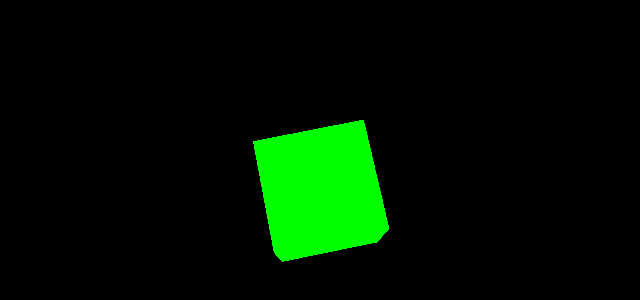
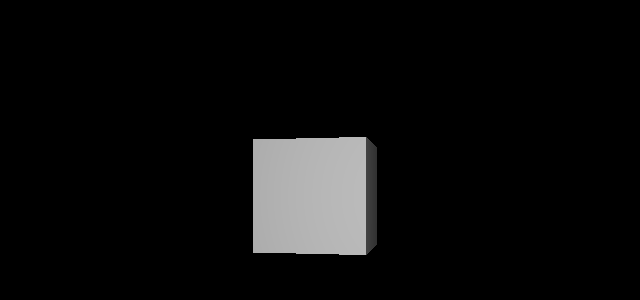
Before and after one commit to aberrator9/kebab-zone, a website built with Vite: page index.html in a window 1280 px wide. Shown: the part 204-504 px from the top of the page, without its empty margins (320-960 px from the left). Built offline with nearby package versions, Linux system fonts and the light colour scheme.

Commit message:
Add spotlight.

```diff
--- a/main.js
+++ b/main.js
@@ -1,26 +1,44 @@
 import * as THREE from 'three';
 
 const scene = new THREE.Scene();
-const camera = new THREE.PerspectiveCamera( 75, window.innerWidth / window.innerHeight, 0.1, 1000 );
+const camera = new THREE.PerspectiveCamera(75, window.innerWidth / window.innerHeight, 0.1, 1000);
 
 const renderer = new THREE.WebGLRenderer();
-renderer.setSize( window.innerWidth, window.innerHeight );
-document.body.appendChild( renderer.domElement );
+renderer.setSize(window.innerWidth, window.innerHeight);
+document.body.appendChild(renderer.domElement);
 
-const geometry = new THREE.BoxGeometry( 1, 1, 1 );
-const material = new THREE.MeshBasicMaterial( { color: 0x00ff00 } );
-const cube = new THREE.Mesh( geometry, material );
-scene.add( cube );
+const geometry = new THREE.BoxGeometry(1, 1, 1);
+const material = new THREE.MeshPhongMaterial({ color: 0xffffff });
+const cube = new THREE.Mesh(geometry, material);
+scene.add(cube);
+
+const color = 0xFFFFFF;
+const intensity = 30;
+const light = new THREE.SpotLight(color, intensity);
+light.position.set(0, 0, 5);
+scene.add(light);
 
 camera.position.z = 5;
 
 function animate() {
-	requestAnimationFrame( animate );
+    requestAnimationFrame(animate);
 
-	cube.rotation.x += 0.01;
-	cube.rotation.y += 0.01;
+    // cube.rotation.x += 0.05;
+    cube.rotation.y += 0.01;
 
-	renderer.render( scene, camera );
+    renderer.render(scene, camera);
 }
 
-animate();
+import WebGL from 'three/addons/capabilities/WebGL.js';
+
+if ( WebGL.isWebGLAvailable() ) {
+
+	// Initiate function or other initializations here
+	animate();
+
+} else {
+
+	const warning = WebGL.getWebGLErrorMessage();
+	document.getElementById( 'container' ).appendChild( warning );
+
+}
--- a/style.css
+++ b/style.css
@@ -1,4 +1,4 @@
-html,body {
+body {
     margin: 0;
     /* background-color: rgb(26, 51, 71);
     color: rgb(243, 243, 243); */
```
